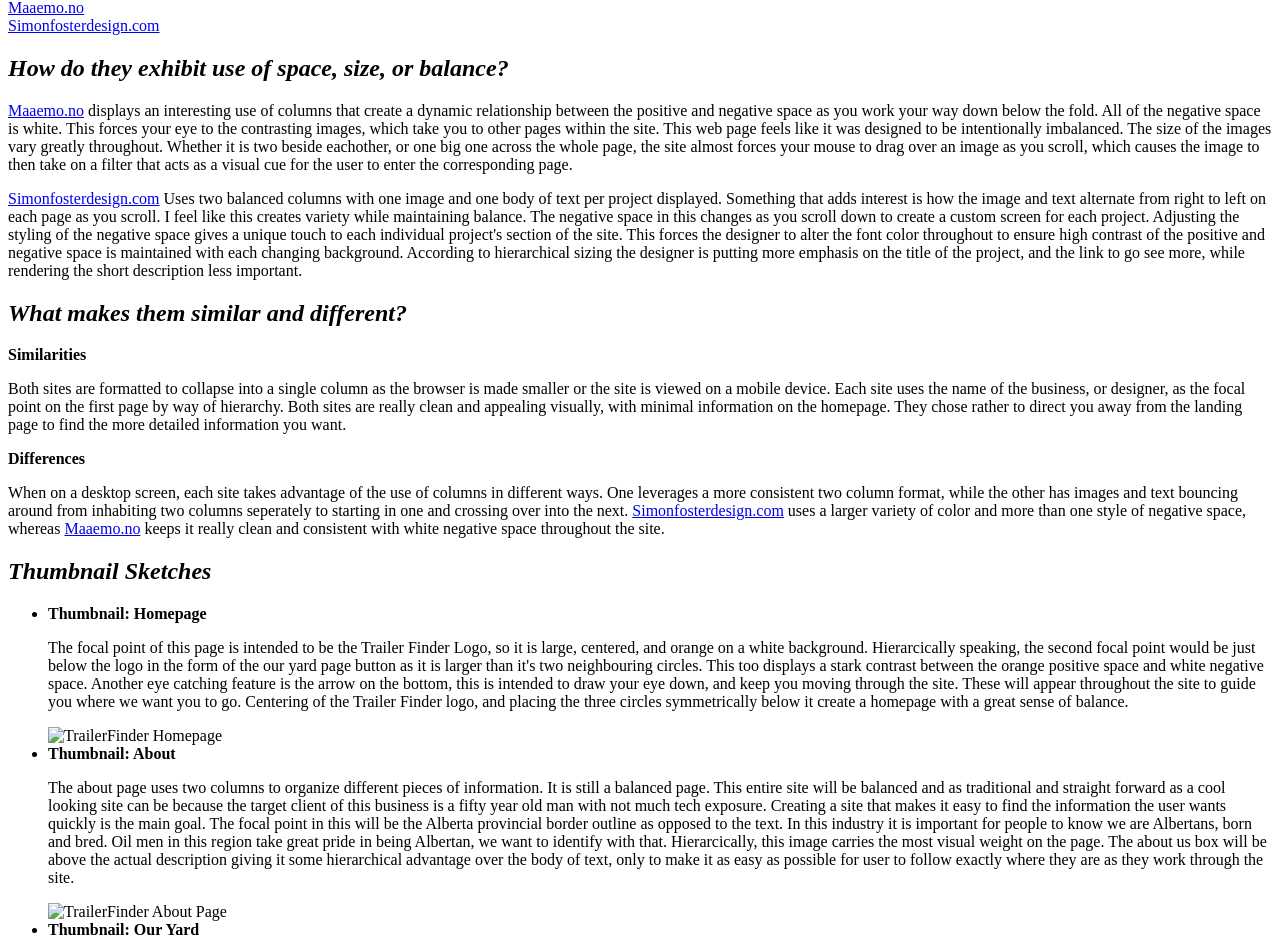
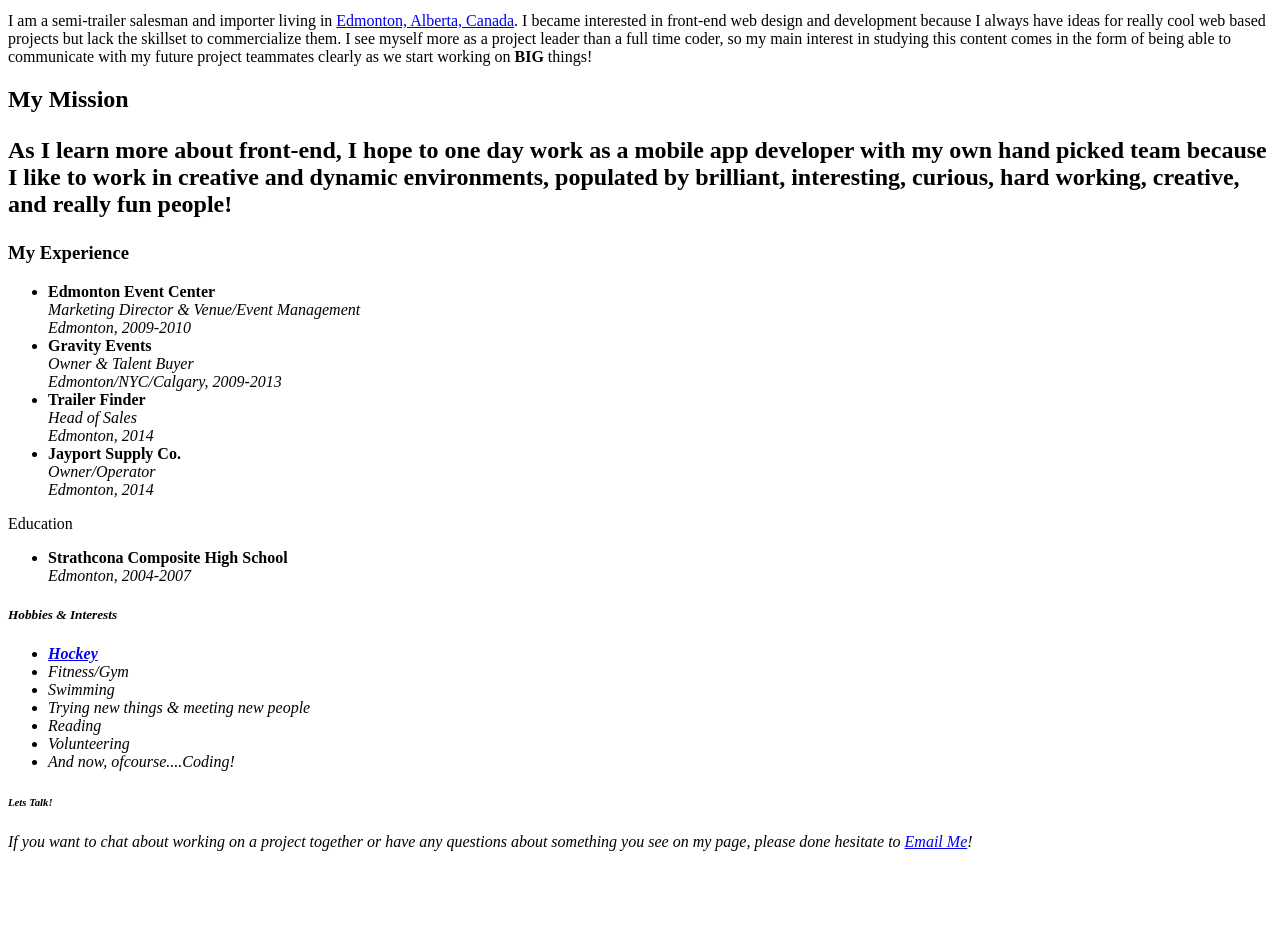
Before and after one commit to jasonreiniger/Jasonreiniger.github.io, a plain HTML site: page index.html in a window 1280 px wide. Shown: the part 68-1016 px from the top of the page. After the commit the page ends 935 px from the top, so only its background shows below. Drawn offline with Linux system fonts and the light colour scheme.

Commit message:
Revert "newP2"
This reverts commit 397157115eae5bbf7aa8c111a872baf7e52cf535.

```diff
--- a/index.html
+++ b/index.html
@@ -1,59 +1,39 @@
 <!DOCTYPE html>
 <html>
-	<head>
-	<title>Admirable Websites</title>
-	</head>
-	<body>
-<h2><b><em>Which two websites are you most inspired by?</em></b></h2>
-<a href="http://maaemo.no/">Maaemo.no</a>
-<br>
-<a href="http://simonfosterdesign.com/home/">Simonfosterdesign.com</a>
 
-<h2><em><b>How do they exhibit use of space, size, or balance?</em></b></h2>
-<p><a href="http://maaemo.no/">Maaemo.no</a> displays an interesting use of columns that create a dynamic relationship between the positive and negative space as you work your way down below the fold. All of the negative space is white. This forces your eye to the contrasting images, which take you to other pages within the site. This web page feels like it was designed to be intentionally imbalanced. The size of the images vary greatly throughout. Whether it is two beside eachother, or one big one across the whole page, the site almost forces your mouse to drag over an image as you scroll, which causes the image to then take on a filter that acts as a visual cue for the user to enter the corresponding page.</p>
+<head>
+<title>About Jason Reiniger</title>
+</head>
+<body>
+<h1>ABOUT ME</h1>
+<p>I am a semi-trailer salesman and importer living in <a href="http://en.wikipedia.org/wiki/Edmonton">Edmonton, Alberta, Canada</a>. I became interested in front-end web design and development because I always have ideas for really cool web based projects but lack the skillset to commercialize them. I see myself more as a project leader than a full time coder, so my main interest in studying this content comes in the form of being able to communicate with my future project teammates clearly as we start working on <strong>BIG</strong> things!</p>
 
+<h2>My Mission<h2>
+<p>As I learn more about front-end, I hope to one day work as a mobile app developer with my own hand picked team because I like to work in creative and dynamic environments, populated by brilliant, interesting, curious, hard working, creative, and really fun people!</p>
 
-<p><a href="http://simonfosterdesign.com/home/">Simonfosterdesign.com</a> Uses two balanced columns with one image and one body of text per project displayed. Something that adds interest is how the image and text alternate from right to left on each page as you scroll. I feel like this creates variety while maintaining balance. The negative space in this changes as you scroll down to create a custom screen for each project. Adjusting the styling of the negative space gives a unique touch to each individual project's section of the site. This forces the designer to alter the font color throughout to ensure high contrast of the positive and negative space is maintained with each changing background. According to hierarchical sizing the designer is putting more emphasis on the title of the project, and the link to go see more, while rendering the short description less important.
-</p>
+<h3>My Experience</h3>
+<ul><li><strong>Edmonton Event Center</strong><br><em>Marketing Director & Venue/Event Management<br>Edmonton, 2009-2010</em></li>
+<li><strong>Gravity Events</strong><br><em>Owner & Talent Buyer<br>Edmonton/NYC/Calgary, 2009-2013</em></li>
+<li><strong>Trailer Finder</strong><br><em>Head of Sales<br>Edmonton, 2014</em></li>
+<li><strong>Jayport Supply Co.</strong><br><em>Owner/Operator<br>Edmonton, 2014</em></li>
+</ul
 
-<h2><b><em>What makes them similar and different?</em></b></h2>
-	<strong>Similarities</strong>
-	<br>
-	<p>Both sites are formatted to collapse into a single column as the browser is made smaller or the site is viewed on a mobile device. Each site uses the name of the business, or designer, as the focal point on the first page by way of hierarchy. Both sites are really clean and appealing visually, with minimal information on the homepage. They chose rather to direct you away from the landing page to find the more detailed information you want.</p>
+<h4>Education</h4>
+<ul><li><strong>Strathcona Composite High School</strong><br><em>Edmonton, 2004-2007</li>
+</ul>
 
-	<strong>Differences</strong>
-	<br>
-	<p>When on a desktop screen, each site takes advantage of the use of columns in different ways. One leverages a more consistent two column format, while the other has images and text bouncing around from inhabiting two columns seperately to starting in one and crossing over into the next. <a href="http://simonfosterdesign.com/home/">Simonfosterdesign.com</a> uses a larger variety of color and more than one style of negative space, whereas <a href="http://maaemo.no/">Maaemo.no</a> keeps it really clean and consistent with white negative space throughout the site. </p>
+<h5>Hobbies & Interests</h5><ul>
+<li><strong><a href="https://www.youtube.com/watch?v=xhJFeqPpBIs">Hockey</strong></a></li>
+<li>Fitness/Gym</li>
+<li>Swimming</li>
+<li>Trying new things & meeting new people</li>
+<li>Reading</li>
+<li>Volunteering</li>
+<li>And now, ofcourse....Coding!</li>
+</ul>
+<h6>Lets Talk!</h6>
+<p> If you want to chat about working on a project together or have any questions about something you see on my page, please done hesitate to <a href="mailto:reinigerj@gmail.com">Email Me</a>!
 
-	<h2><em><b>Thumbnail Sketches</b></em></h2>
-
-	<ul>
-	<li><strong>Thumbnail: Homepage</strong></li>
-		<p> The focal point of this page is intended to be the Trailer Finder Logo, so it is large, centered, and orange on a white background. Hierarcically speaking, the second focal point would be just below the logo in the form of the our yard page button as it is larger than it's two neighbouring circles. This too displays a stark contrast between the orange positive space and white negative space. Another eye catching feature is the arrow on the bottom, this is intended to draw your eye down, and keep you moving through the site. These will appear throughout the site to guide you where we want you to go. Centering of the Trailer Finder logo, and placing the three circles symmetrically below it create a homepage with a great sense of balance.</p>
-	<img src="proj1.home.jpg" alt="TrailerFinder Homepage">
-
-	<br>
-
-	<li><strong>Thumbnail: About</strong></li>
-		<p>The about page uses two columns to organize different pieces of information. It is still a balanced page. This entire site will be balanced and as traditional and straight forward as a cool looking site can be because the target client of this business is a fifty year old man with not much tech exposure. Creating a site that makes it easy to find the information the user wants quickly is the main goal. The focal point in this will be the Alberta provincial border outline as opposed to the text. In this industry it is important for people to know we are Albertans, born and bred. Oil men in this region take great pride in being Albertan, we want to identify with that. Hierarcically, this image carries the most visual weight on the page. The about us box will be above the actual description giving it some hierarchical advantage over the body of text, only to make it as easy as possible for user to follow exactly where they are as they work through the site.</p>
-	<img src="proj1.about.jpg" alt="TrailerFinder About Page">
-
-		<br>
-
-	<li><strong>Thumbnail: Our Yard</strong></li>
-		<p>Hierarchy plays more of a role on this page than the others. We want the image of our logo to stick in users minds, so it stands front and center as the focal point. The description of how to navigate the page that displays our companies products is of utmost importance. Due to the fact that North American users are our only target, and they are accustomed to reading top-down, left-right, the instructions land in the top-left corner. They will be largely sized and contrast the background loudly to generate as much attention through content hierarchy as possible. Now that the eye is there, the user can continue browsing the content. Developing a more detailed design that encourages flow throughout the entire inventory would be highly beneficial. </p>
-	<img src="proj1.ouryard.jpg" alt="TrailerFinder Our Yard Page">
-
-	<br>
-
-	<li><strong>Thumbnail: Contact</strong></li>
-		<p>This page is pretty simple. We want the user's attention to be solely on getting in touch with us. The focal point is clearly the contact box. the next most visually weight bearing image, and thus our hierarcical silver medalist, is the Trailer Finder logo in the bottom right. This will take you back to the home page. Now that you have scrolled through the site, there are buttons at the homepage that you can tap to easily shortcut to whichever of the three content pages you want to revisit.   </p>
-	<img src="proj1.contact.jpg" alt="TrailerFinder Contact Page">
-
-
-
-	</ul>
-
-	</body>
+</body>
 
 </html>
```
Also changed, not shown: 2index.html (added, +59 -0 lines).
